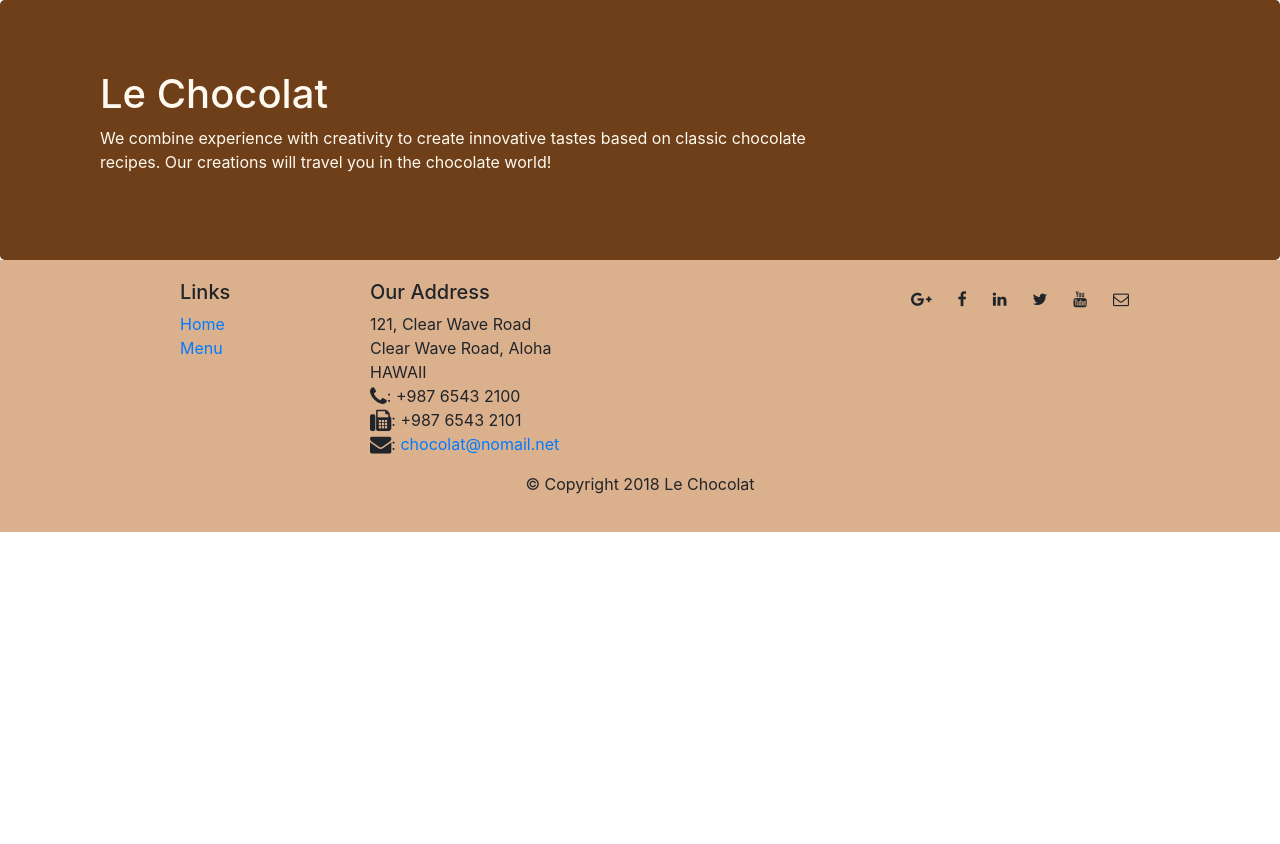
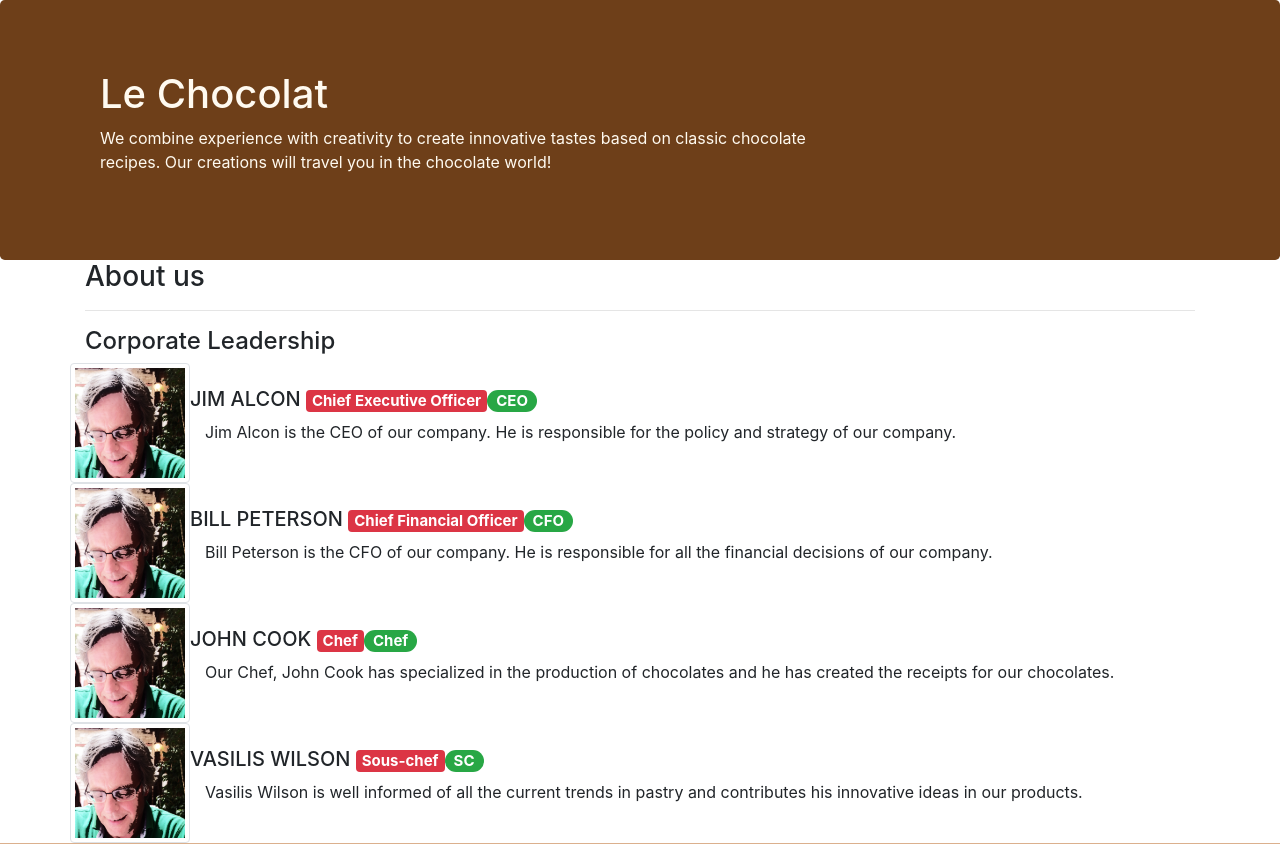
Before and after one commit to Daniel-w3/angularDaniel, an Angular app: page /about in a window 1280 px wide. Before the commit this address led to /. Shown: the top 844 px of the page. Before the commit the page ends 800 px from the top, so only its background shows below. Built offline with nearby package versions, Linux system fonts and the light colour scheme.

Commit message:
Angular Assignment 21

```diff
--- a/src/app/about/about.component.html
+++ b/src/app/about/about.component.html
@@ -1 +1,23 @@
-<p>about works!</p>
+<div class="container">
+    <div class="row">
+        <div class="col-12">
+            <h3>About us</h3>
+            <hr>
+        </div>
+    </div>
+    <div class="row">
+        <h4 class="col-12">Corporate Leadership</h4>
+        <div class="media" *ngFor="let leader of leaders">
+            <img class=" img-thumbnail align-self-end" src={{leader.image}} alt={{leader.name}}>
+            <div class="media-body">
+                <h5 class="mt-4">{{leader.name | uppercase}}
+                    <span class="badge badge-danger">{{leader.designation}}</span>
+                    <span class="badge badge-pill badge-success">{{leader.abbr}}</span>
+                </h5>
+                <p class="col d-none d-sm-block">
+                    {{leader.description }}
+                </p>
+            </div>
+        </div>
+    </div>
+</div>
--- a/src/app/about/about.component.ts
+++ b/src/app/about/about.component.ts
@@ -1,4 +1,6 @@
 import { Component, OnInit } from '@angular/core';
+import { Leader } from '../shared/leader';
+import { LeaderService } from '../services/leader.service';
 
 @Component({
   selector: 'app-about',
@@ -7,9 +9,11 @@
 })
 export class AboutComponent implements OnInit {
 
-  constructor() { }
+  leaders: Leader[];
 
-  ngOnInit(): void {
+  constructor(private leaderService: LeaderService) { }
+
+  ngOnInit() {
+    this.leaders = this.leaderService.getLeaders();
   }
-
 }
--- a/src/app/app-routing/routes.ts
+++ b/src/app/app-routing/routes.ts
@@ -8,6 +8,7 @@
 export const routes: Routes = [
   { path: 'home', component: HomeComponent },
   { path: 'menu', component: MenuComponent },
+  { path: 'about', component: AboutComponent },
   { path: '', redirectTo: '/home', pathMatch: 'full' },
   { path: 'dishdetail/:id', component: DishdetailComponent }
 ];
--- a/src/app/app.module.ts
+++ b/src/app/app.module.ts
@@ -10,6 +10,7 @@
 import { FooterComponent } from './footer/footer.component';
 import { AboutComponent } from './about/about.component';
 import { HomeComponent } from './home/home.component';
+import { LeaderService } from './services/leader.service';
 
 @NgModule({
   declarations: [
@@ -24,7 +25,7 @@
     BrowserModule,
     AppRoutingModule
   ],
-  providers: [DishService],
+  providers: [DishService, LeaderService],
   bootstrap: [AppComponent]
 })
 export class AppModule { }
--- a/src/app/footer/footer.component.html
+++ b/src/app/footer/footer.component.html
@@ -9,6 +9,7 @@
                     <li><a href="#">Menu</a></li> -->
                     <li><a routerLink="/home" >Home</a></li>
                     <li><a routerLink="/menu" >Menu</a></li>
+                    <li><a routerLink="/about" >About</a></li>
                 </ul>
             </div>
             <div class="col-6 col-sm-5"> <!--adress-->
--- a/src/app/menu/menu.component.html
+++ b/src/app/menu/menu.component.html
@@ -9,8 +9,7 @@
     <h4 class="col-12">Our famous chocolates</h4>
     <!-- <div class="media" *ngFor="let dish of dishes" (click) = "onSelect(dish)"> -->
     <div class="media" *ngFor="let dish of dishes" [routerLink]="['/dishdetail', dish.id]">
-        <img class=" img-thumbnail align-self-end"
-          src={{dish.image}} alt={{dish.name}}>
+      <img class=" img-thumbnail align-self-end" src={{dish.image}} alt={{dish.name}}>
       <div class="media-body">
         <h5 class="mt-4">{{dish.name | uppercase}}
           <span class="badge badge-danger">{{dish.label}}</span>
--- /dev/null
+++ b/src/app/services/leader.service.ts
@@ -0,0 +1,15 @@
+import { Injectable } from '@angular/core';
+import { Leader } from '../shared/leader';
+import { LEADERS } from '../shared/leaders';
+
+@Injectable({
+  providedIn: 'root'
+})
+export class LeaderService {
+
+  constructor() { }
+
+  getLeaders(): Leader[] {
+    return LEADERS;
+  }
+}
--- /dev/null
+++ b/src/app/shared/leader.ts
@@ -0,0 +1,9 @@
+export class Leader {
+  id: number;
+  name: string;
+  image: string;
+  designation: string;
+  abbr: string;
+  featured: boolean;
+  description: string;
+}
--- /dev/null
+++ b/src/app/shared/leaders.ts
@@ -0,0 +1,40 @@
+import { Leader } from './leader';
+
+export const LEADERS: Leader[] = [
+  {
+    id: 0,
+    name: 'Jim Alcon',
+    image: '/assets/images/cartoonVasilis.png',
+    designation: ' Chief Executive Officer ',
+    abbr: 'CEO',
+    featured: false,
+    description: 'Jim Alcon is the CEO of our company. He is responsible for the policy and strategy of our company.'
+  },
+  {
+    id: 1,
+    name: ' Bill Peterson ',
+    image: '/assets/images/cartoonVasilis.png',
+    designation: ' Chief Financial Officer ',
+    abbr: 'CFO',
+    featured: false,
+    description: 'Bill Peterson is the CFO of our company. He is responsible for all the financial decisions of our company.'
+  },
+  {
+    id: 2,
+    name: 'John Cook',
+    image: '/assets/images/cartoonVasilis.png',
+    designation: 'Chef',
+    abbr: 'Chef',
+    featured: false,
+    description: 'Our Chef, John Cook has specialized in the production of chocolates and he has created the receipts for our chocolates.'
+  },
+  {
+    id: 3,
+    name: 'Vasilis Wilson',
+    image: '/assets/images/cartoonVasilis.png',
+    designation: 'Sous-chef',
+    abbr: 'SC',
+    featured: true,
+    description: 'Vasilis Wilson is well informed of all the current trends in pastry and contributes his innovative ideas in our products.'
+  }
+];
```
Also changed, not shown: 1 other file (tests, documents, lock files or other folders). Lines whose indentation alone changed are shown as unchanged.
